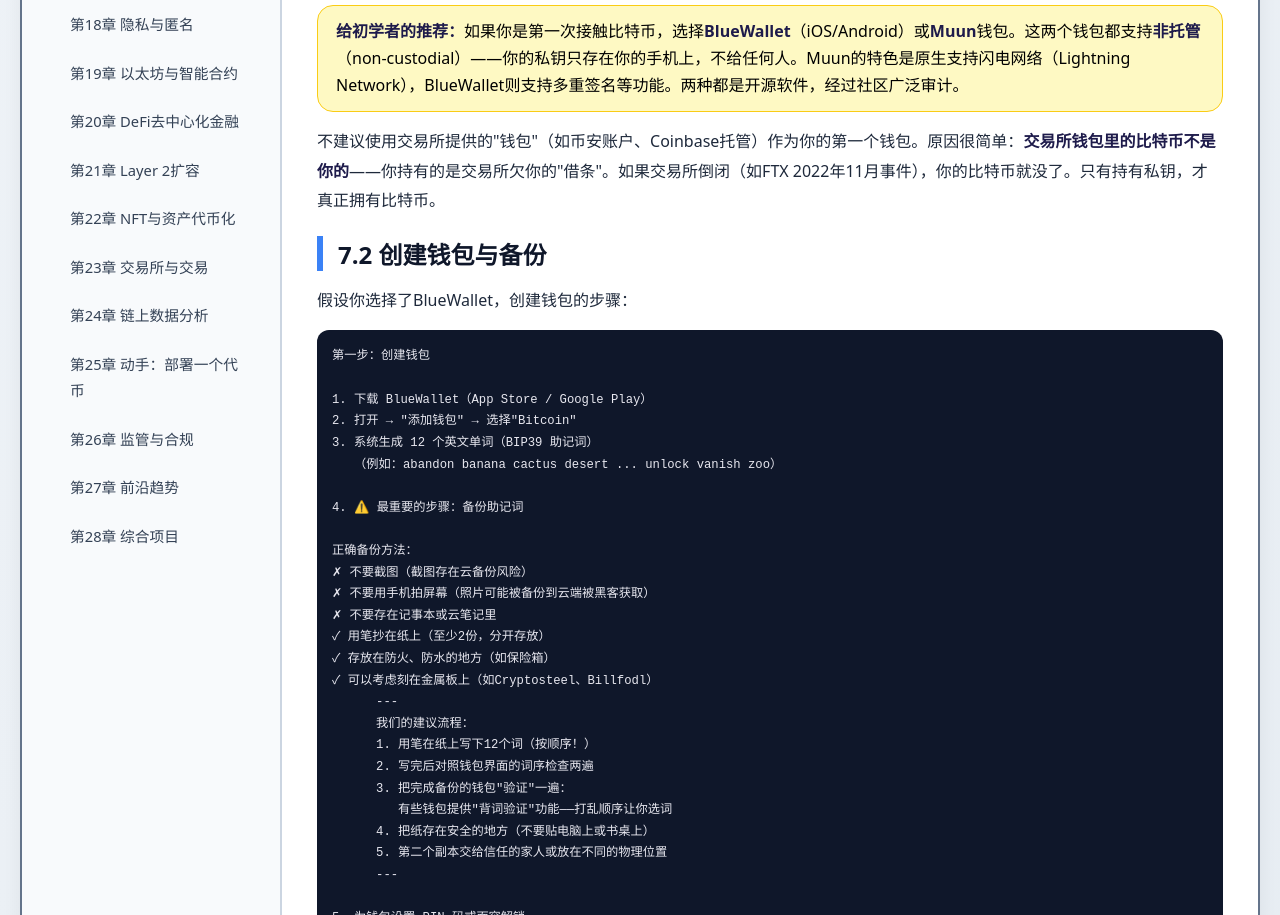
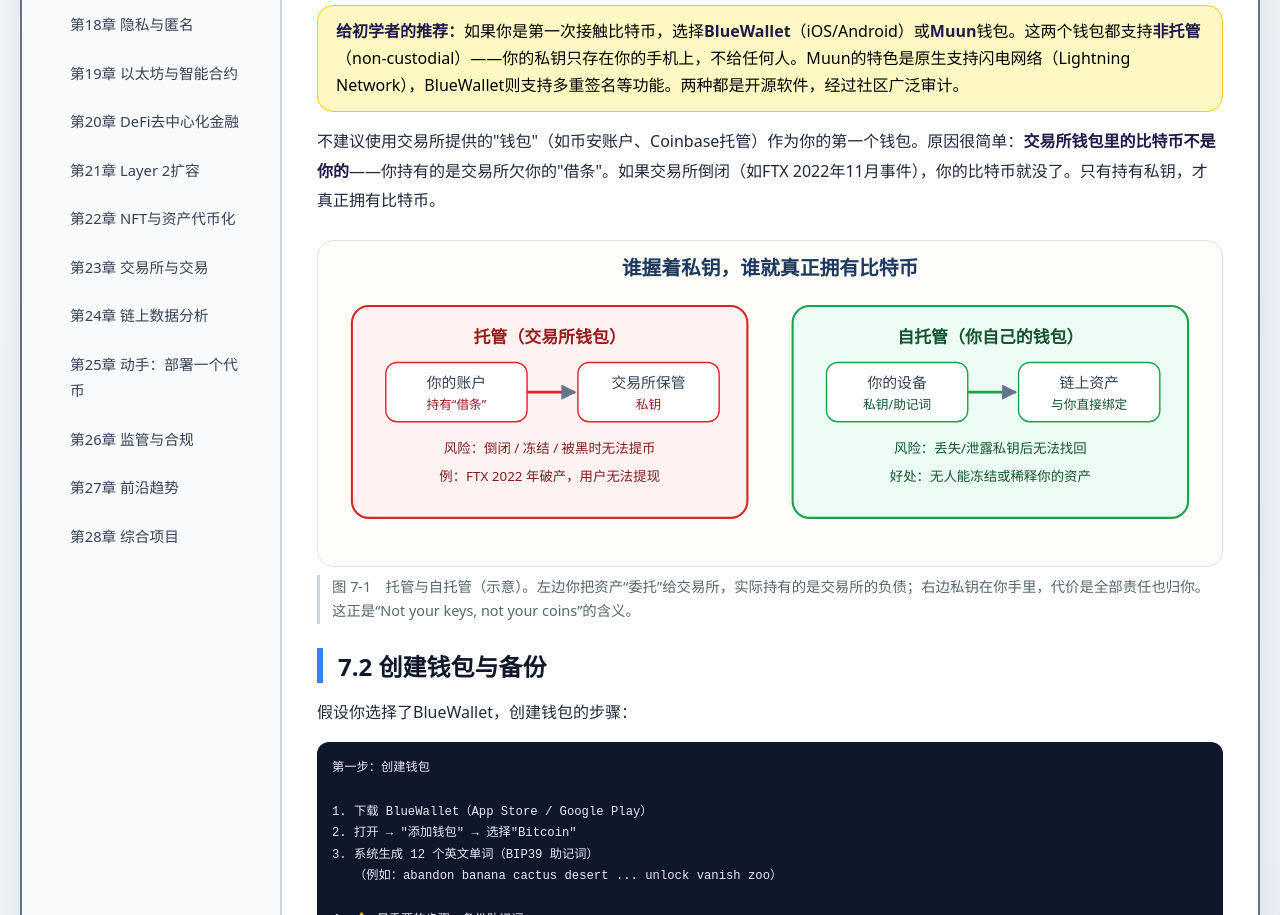
Before and after one commit to 1998x-stack/cryptocurrency-tutorial, a plain HTML site: page 07.html in a window 1280 px wide. Shown: the part 945-1860 px from the top of the page. Drawn offline with Linux system fonts and the light colour scheme.

Commit message:
feat(cryptocurrency-tutorial): add custodial-vs-self-custody figure and renumber figures in chapter 7

```diff
--- a/07.html
+++ b/07.html
@@ -81,6 +81,34 @@
 </div>
 
 <p>不建议使用交易所提供的"钱包"（如币安账户、Coinbase托管）作为你的第一个钱包。原因很简单：<strong>交易所钱包里的比特币不是你的</strong>——你持有的是交易所欠你的"借条"。如果交易所倒闭（如FTX 2022年11月事件），你的比特币就没了。只有持有私钥，才真正拥有比特币。</p>
+
+<figure class="article-figure">
+<svg role="img" viewBox="0 0 640 230" aria-labelledby="fig07cust-title fig07cust-desc">
+  <title id="fig07cust-title">托管钱包与自托管钱包的控制权差异</title>
+  <desc id="fig07cust-desc">托管式交易所钱包中私钥由交易所保管，用户只持有对交易所的债权，交易所倒闭或冻结时无法提币；自托管钱包中私钥由用户保管，资产不受第三方限制，但私钥丢失即永久丢失。</desc>
+  <defs><marker id="ar07c" viewBox="0 0 10 10" refX="9" refY="5" markerWidth="6" markerHeight="6" orient="auto"><path d="M0 0 L10 5 L0 10 z" fill="#64748b"/></marker></defs>
+  <text x="320" y="24" text-anchor="middle" font-size="14" font-weight="700" fill="#1e3a5f">谁握着私钥，谁就真正拥有比特币</text>
+  <rect x="24" y="46" width="280" height="150" rx="12" fill="#fef2f2" stroke="#dc2626" stroke-width="1.5"/>
+  <text x="164" y="72" text-anchor="middle" font-size="12" font-weight="700" fill="#991b1b">托管（交易所钱包）</text>
+  <g font-size="10.5" fill="#334155" text-anchor="middle">
+    <rect x="48" y="86" width="100" height="42" rx="8" fill="#ffffff" stroke="#dc2626"/><text x="98" y="104">你的账户</text><text x="98" y="119" font-size="9" fill="#991b1b">持有“借条”</text>
+    <rect x="184" y="86" width="100" height="42" rx="8" fill="#ffffff" stroke="#dc2626"/><text x="234" y="104">交易所保管</text><text x="234" y="119" font-size="9" fill="#991b1b">私钥</text>
+    <line x1="148" y1="107" x2="182" y2="107" stroke="#dc2626" stroke-width="1.8" marker-end="url(#ar07c)"/>
+    <text x="164" y="150" font-size="9.5" fill="#7f1d1d">风险：倒闭 / 冻结 / 被黑时无法提币</text>
+    <text x="164" y="170" font-size="9.5" fill="#7f1d1d">例：FTX 2022 年破产，用户无法提现</text>
+  </g>
+  <rect x="336" y="46" width="280" height="150" rx="12" fill="#ecfdf5" stroke="#16a34a" stroke-width="1.5"/>
+  <text x="476" y="72" text-anchor="middle" font-size="12" font-weight="700" fill="#14532d">自托管（你自己的钱包）</text>
+  <g font-size="10.5" fill="#334155" text-anchor="middle">
+    <rect x="360" y="86" width="100" height="42" rx="8" fill="#ffffff" stroke="#16a34a"/><text x="410" y="104">你的设备</text><text x="410" y="119" font-size="9" fill="#14532d">私钥/助记词</text>
+    <rect x="496" y="86" width="100" height="42" rx="8" fill="#ffffff" stroke="#16a34a"/><text x="546" y="104">链上资产</text><text x="546" y="119" font-size="9" fill="#14532d">与你直接绑定</text>
+    <line x1="460" y1="107" x2="494" y2="107" stroke="#16a34a" stroke-width="1.8" marker-end="url(#ar07c)"/>
+    <text x="476" y="150" font-size="9.5" fill="#14532d">风险：丢失/泄露私钥后无法找回</text>
+    <text x="476" y="170" font-size="9.5" fill="#14532d">好处：无人能冻结或稀释你的资产</text>
+  </g>
+</svg>
+<figcaption>图 7-1　托管与自托管（示意）。左边你把资产“委托”给交易所，实际持有的是交易所的负债；右边私钥在你手里，代价是全部责任也归你。这正是“Not your keys, not your coins”的含义。</figcaption>
+</figure>
 
 <h2>7.2 创建钱包与备份</h2>
 
@@ -177,7 +205,7 @@
   <rect x="250" y="196" width="300" height="34" rx="9" fill="#fef3ec" stroke="#d06d4d" stroke-width="1.5"/>
   <text x="400" y="218" text-anchor="middle" font-size="12" fill="#7c2d12">矿工费 0.00001 BTC = 1,000 sat（费率 8 sat/vB）</text>
 </svg>
-<figcaption>图 7-1　交易把输入 UTXO 全额花费：总输入 0.005 BTC = 接收方输出 0.0049 + 找零 0.00009 + 矿工费 0.00001（金额为教学示意，费率为示例值）。任何一笔交易都必须“输入 ≥ 输出 + 矿工费”。</figcaption>
+<figcaption>图 7-2　交易把输入 UTXO 全额花费：总输入 0.005 BTC = 接收方输出 0.0049 + 找零 0.00009 + 矿工费 0.00001（金额为教学示意，费率为示例值）。任何一笔交易都必须“输入 ≥ 输出 + 矿工费”。</figcaption>
 </figure>
 
 <p>发送交易时，几个重要参数：</p>
```
